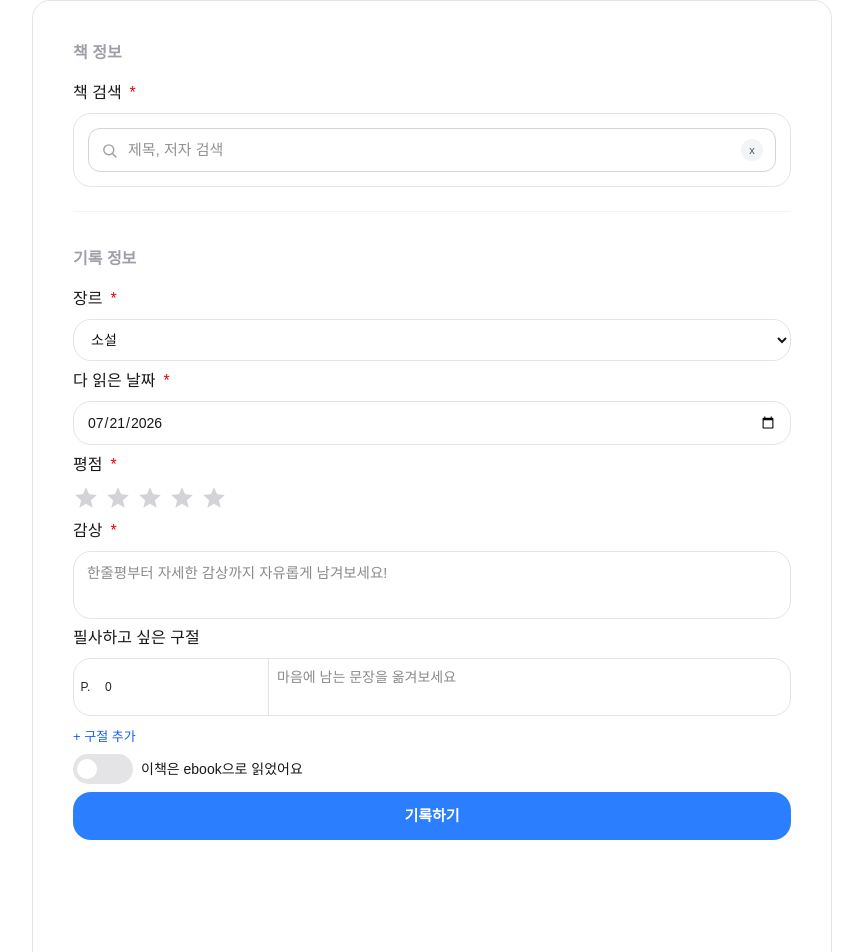
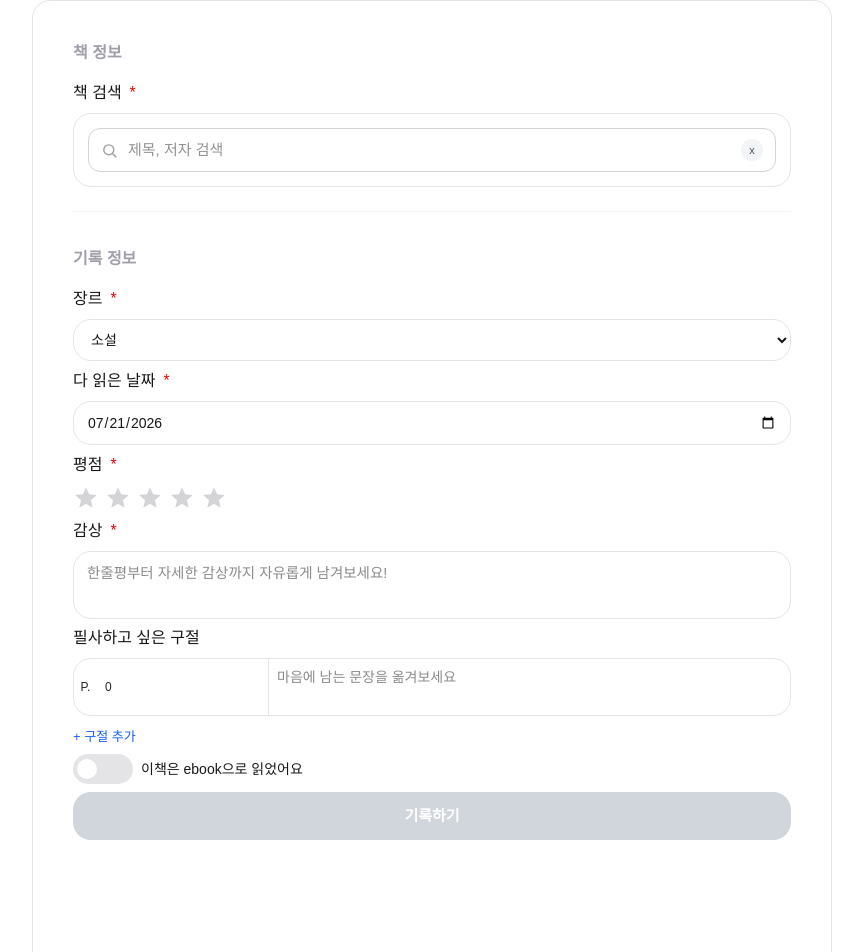
Before and after one commit to hsw824/book-book-book, a Next.js app: page /records/new in a window 1280 px wide. Shown: the top 952 px of the page, without its empty margins (208-1071 px from the left). Built offline with nearby package versions, Linux system fonts and the light colour scheme.

Commit message:
feat: 폼 기록하기 submit 구현

```diff
--- a/src/components/Form.tsx
+++ b/src/components/Form.tsx
@@ -8,7 +8,9 @@ import { isNull } from 'es-toolkit';
 import { Toggle } from './Toggle';
 import { Book } from '@/models/bookTypes';
 import Image from 'next/image';
-import { Control, Controller, SubmitHandler, useFieldArray, useForm, useFormState } from 'react-hook-form';
+import { Control, Controller, useFieldArray, useForm, useFormState } from 'react-hook-form';
+import { useRecordMutation } from '@/hooks/useRecordMutation';
+import toast from 'react-hot-toast';
 
 const GENRES = [
   '소설',
@@ -31,7 +33,7 @@ const RATINGS = [1, 2, 3, 4, 5] as const;
 type Rating = (typeof RATINGS)[number];
 const RATING_TEXTS = ['별로예요', '아쉬워요', '보통이에요', '좋아요', '최고예요'];
 
-type BookForm = {
+export type BookForm = {
   bookInfo: Book | null;
   finishedAt: string;
   review: string;
@@ -51,7 +53,8 @@ export function Form() {
     register,
     handleSubmit,
     control,
-    formState: { errors },
+    formState: { errors, isValid },
+    reset,
   } = useForm<BookForm>({
     defaultValues: {
       bookInfo: null,
@@ -69,9 +72,16 @@ export function Form() {
     name: 'quotes',
   });
 
-  const onSubmit: SubmitHandler<BookForm> = data => {
-    console.log(errors);
-    console.log(data);
+  const { mutateAsync: recordMutateAsync, isPending } = useRecordMutation();
+
+  const onSubmit = (data: BookForm) => {
+    try {
+      recordMutateAsync(data);
+      toast.success('기록이 완료되었어요!');
+      reset();
+    } catch {
+      toast.error('오류가 발생했어요. 다시 시도해 주세요.');
+    }
   };
 
   return (
@@ -158,10 +168,10 @@ export function Form() {
         />
         <span className="text-sm"> 이책은 ebook으로 읽었어요</span>
       </div>
-
       <button
         type="submit"
-        className="we h-12 w-full cursor-pointer rounded-[18px] bg-blue-500 text-[15px] font-semibold text-white"
+        className="we h-12 w-full cursor-pointer rounded-[18px] bg-blue-500 text-[15px] font-semibold text-white disabled:bg-gray-300"
+        disabled={!isValid || isPending}
       >
         기록하기
       </button>
--- /dev/null
+++ b/src/hooks/useRecordMutation.ts
@@ -0,0 +1,9 @@
+import { BookForm } from '@/components/Form';
+import { postRecord } from '@/services/record';
+import { useMutation } from '@tanstack/react-query';
+
+export const useRecordMutation = () => {
+  return useMutation({
+    mutationFn: (bookInfo: BookForm) => postRecord(bookInfo),
+  });
+};
--- /dev/null
+++ b/src/services/record.ts
@@ -0,0 +1,6 @@
+import { BookForm } from '@/components/Form';
+import { http } from '@/utils/axios';
+
+export const postRecord = async (data: BookForm) => {
+  return http.post<BookForm, BookForm>('/api/records', data);
+};
```
